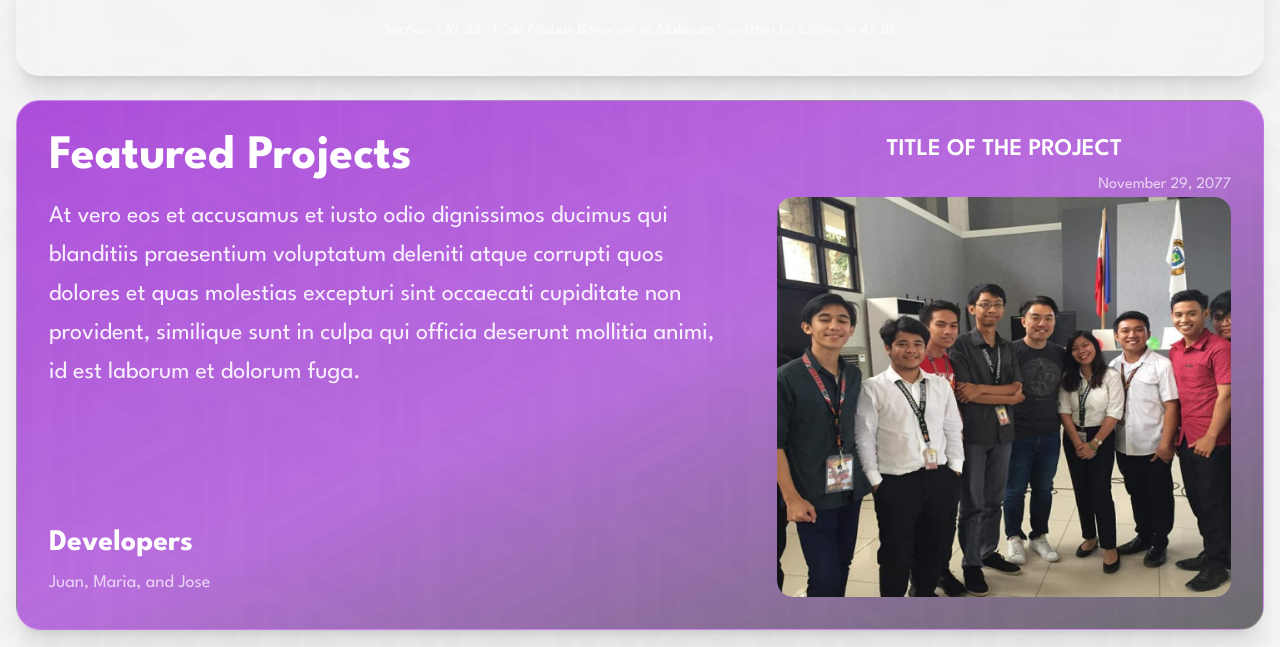
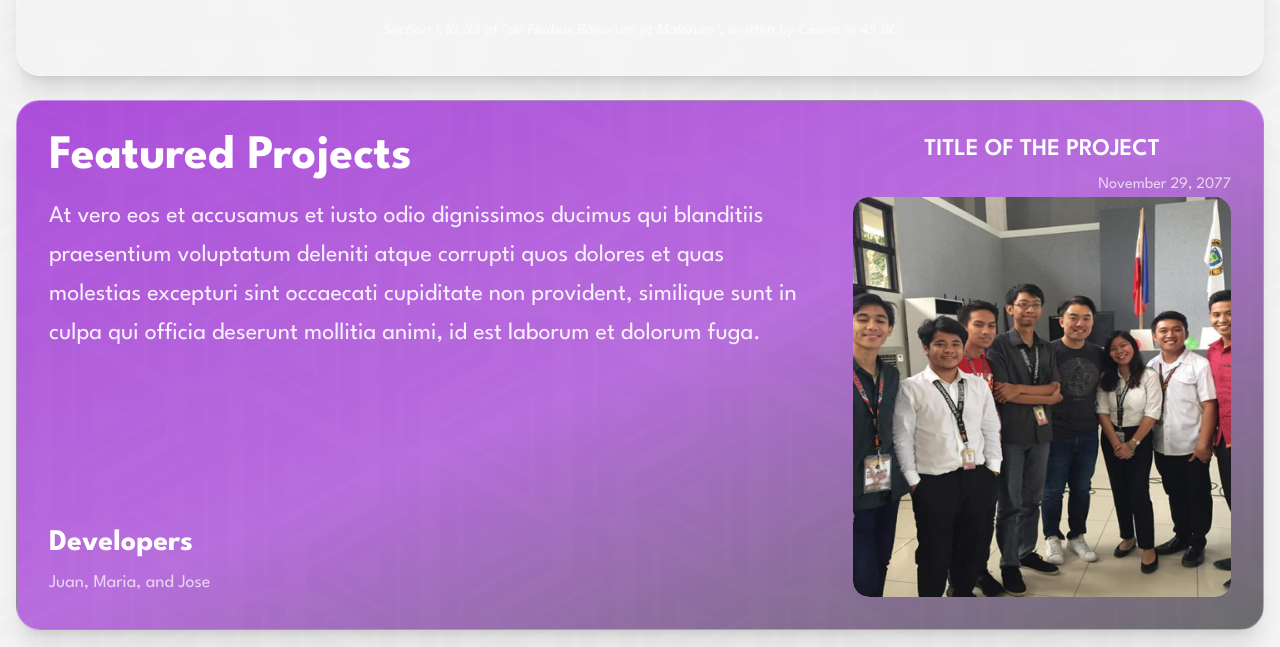
Before and after one commit to sudo-paoo/project-dayshade, a Next.js app: page /projects in a window 1280 px wide. Shown: the part 1080-1727 px from the top of the page. Built offline with nearby package versions, Linux system fonts and the light colour scheme.

Commit message:
70% Finished

```diff
--- a/app/projects/page.tsx
+++ b/app/projects/page.tsx
@@ -371,12 +371,12 @@ export default function Projects() {
           {/* Content Layout */}
           <div className="relative z-10 flex flex-col lg:flex-row gap-4 lg:gap-8 h-full">
             {/* Left Side - Text Content */}
-            <div className="flex-1 lg:flex-[1.2] flex flex-col justify-between pr-0 lg:pr-4">
+            <div className="flex-1 lg:flex-[2] flex flex-col justify-between pr-0 lg:pr-4">
               <div>
                 <TextAnimate className="text-white text-3xl md:text-4xl lg:text-5xl font-bold mb-3 lg:mb-4">
                   Featured Projects
                 </TextAnimate>
-                <TextAnimate className="text-white/90 text-lg md:text-xl lg:text-2xl mb-6 lg:mb-8 max-w-none lg:max-w-2xl leading-relaxed">
+                <TextAnimate className="text-white/90 text-lg md:text-xl lg:text-2xl mb-6 lg:mb-8 max-w-none leading-relaxed">
                  At vero eos et accusamus et iusto odio dignissimos ducimus qui blanditiis praesentium voluptatum deleniti atque corrupti quos dolores et quas molestias excepturi sint occaecati cupiditate non provident, similique sunt in culpa qui officia deserunt mollitia animi, id est laborum et dolorum fuga.
                 </TextAnimate>
               </div>
@@ -392,8 +392,8 @@ export default function Projects() {
             </div>
 
             {/* Right Side - Project Card */}
-            <div className="flex-1 lg:flex-[0.8] flex justify-center lg:justify-end">
-              <div className="w-full max-w-sm lg:max-w-md xl:max-w-lg">
+            <div className="flex-1 lg:flex-[1] flex justify-center lg:justify-end">
+              <div className="w-full max-w-md lg:max-w-lg xl:max-w-xl">
                 <div className="mb-3 lg:mb-4">
                   <TextAnimate className="text-white text-lg md:text-xl lg:text-2xl font-semibold mb-2 text-center">
                     TITLE OF THE PROJECT
```
